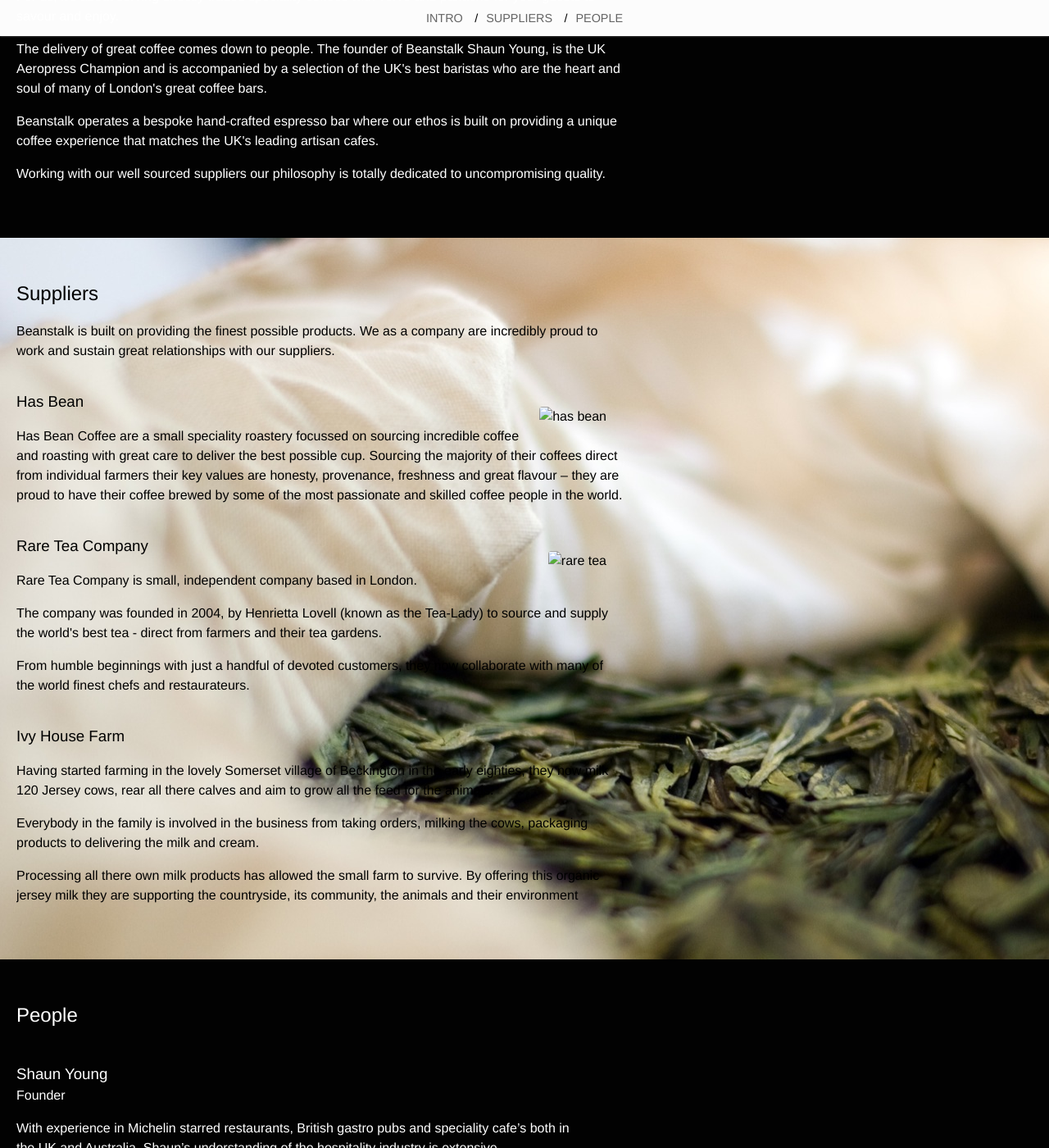
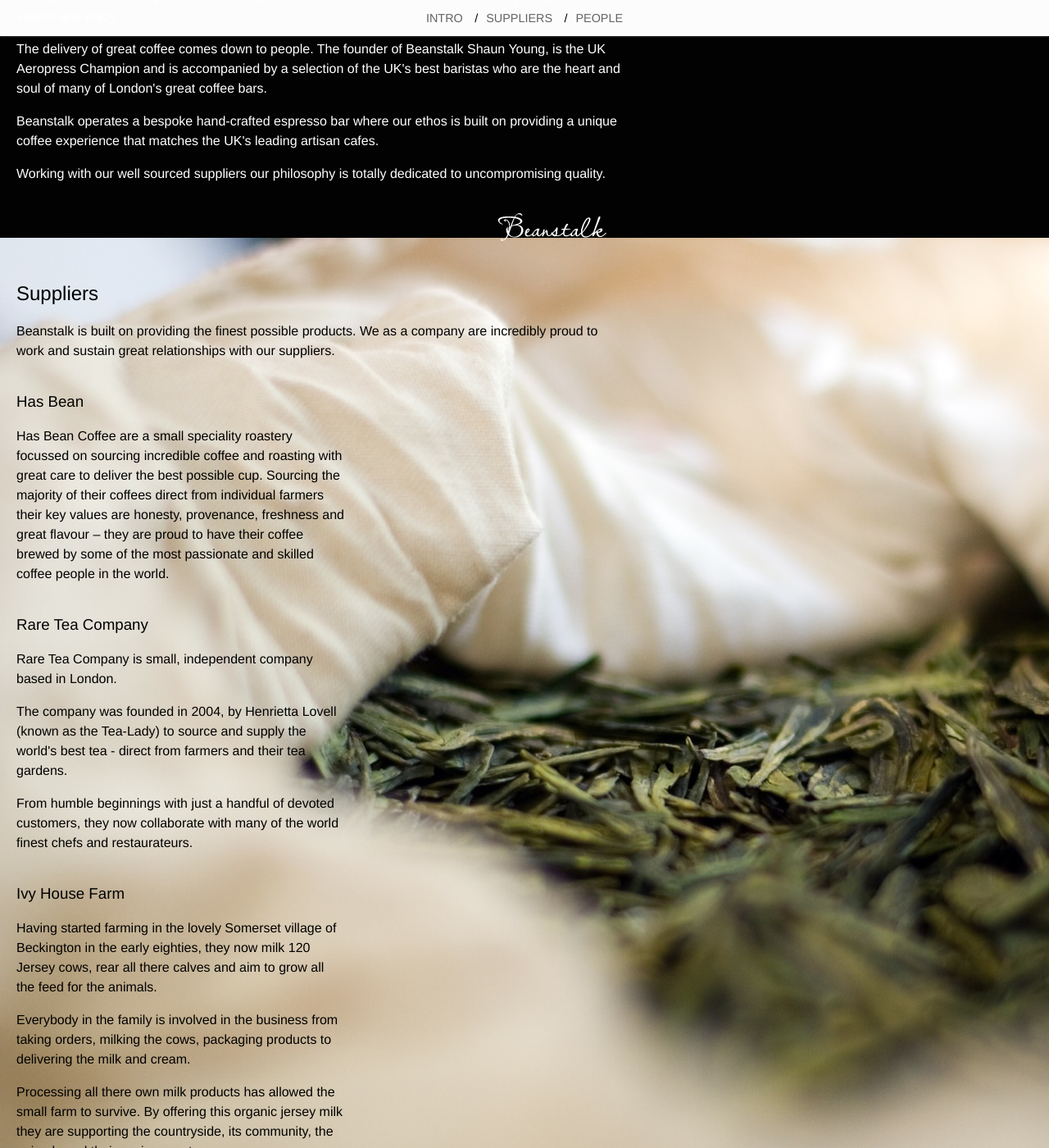
Before and after one commit to beanstalkcoffee/beanstalkcoffee.github.com, a Jekyll site: the page built from index.html, in a window 1280 px wide and 1400 px high, scrolled down 946 px. Shown: the whole window at 82% size. Built offline with Jekyll 4.4.1, drawn with Linux system fonts in a browser that asks for light colours; Markdown is read by kramdown in place of the engine named in the settings.

Commit message:
adds logo small

```diff
--- a/_layouts/default.html
+++ b/_layouts/default.html
@@ -60,6 +60,7 @@
           Working with our well sourced suppliers our philosophy is totally dedicated
           to uncompromising quality.
         </p>
+        <img class="m-gutter m-right" src="/assets/images/logo_small.png" alt="beanstalk">
       </article>
     </section>
     <section id="suppliers" class="b-section b-suppliers">
@@ -70,7 +71,6 @@
           are incredibly proud to work and sustain great relationships with our suppliers.
         </p>
         <article class="b-supplier">
-          <img class="logotype" src="/images/hasbean.png" alt="has bean">
           <div>
             <h3 class="e-title"><a href="http://www.hasbean.co.uk">Has Bean</a></h3>
             <p>
@@ -84,7 +84,6 @@
           </div>
         </article>
         <article class="b-supplier">
-          <img class="logotype" src="/images/raretea.png" alt="rare tea">
           <div>
             <h3 class="e-title"><a href="http://www.rareteacompany.com">Rare Tea Company</a></h3>
             <p>
--- a/app/css/master.css
+++ b/app/css/master.css
@@ -108,6 +108,7 @@
   color: #000000; }
   .b-suppliers .b-supplier {
     padding-top: 20px;
+    max-width: 400px;
     overflow: hidden; }
     .b-suppliers .b-supplier img {
       margin: 20px;
@@ -116,6 +117,8 @@
   .b-suppliers .e-title a {
     text-decoration: none;
     color: #000000; }
+    .b-suppliers .e-title a:hover {
+      text-decoration: underline; }
 
 .b-people .b-person {
   margin-top: 40px; }
@@ -140,3 +143,9 @@
 
 .m-left {
   float: left; }
+
+.m-right {
+  float: right; }
+
+.m-gutter {
+  margin: 20px; }
```
Also changed, not shown: app/scss/master.scss (+13 -0 lines), assets/images/hasbean.png (added), assets/images/logo_small.png (added), assets/images/raretea.png (added).
